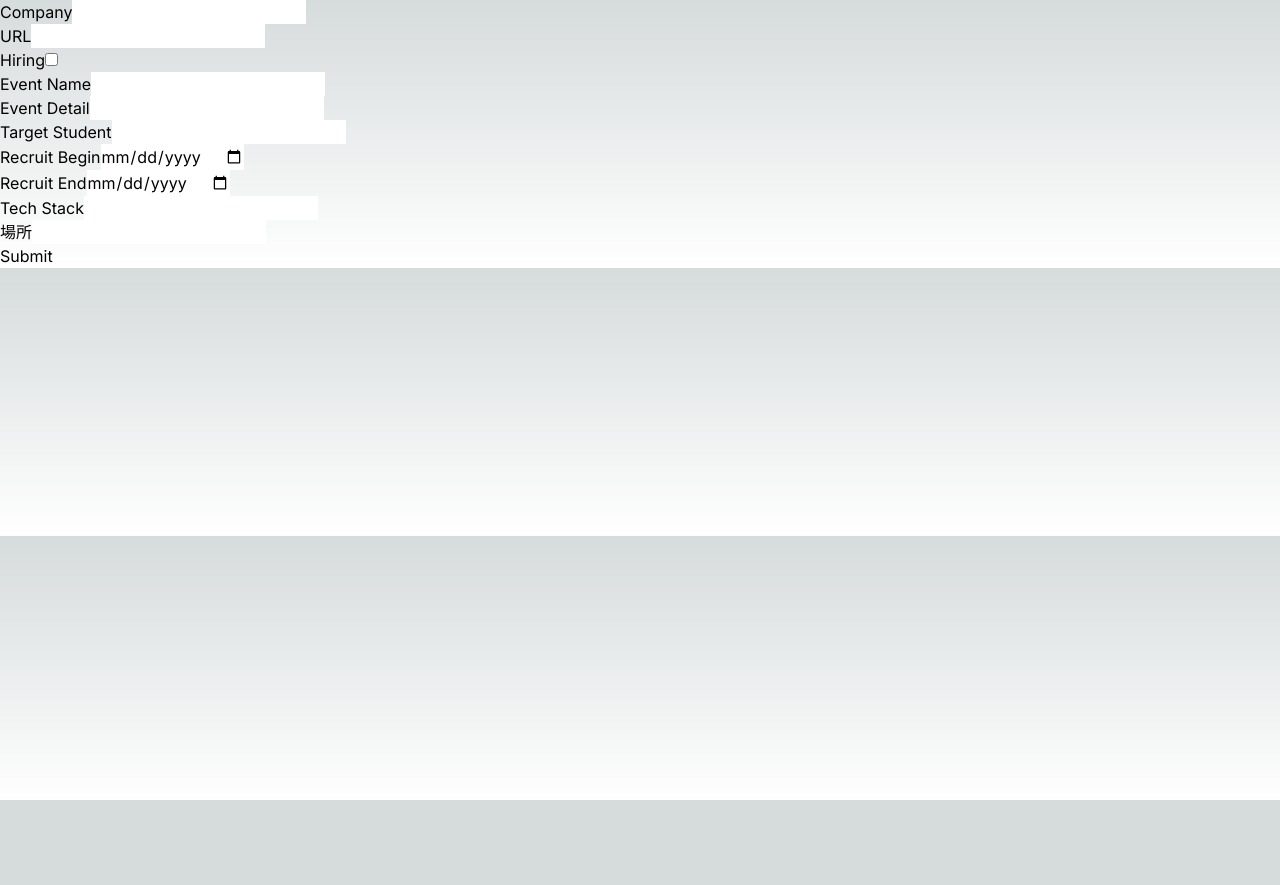
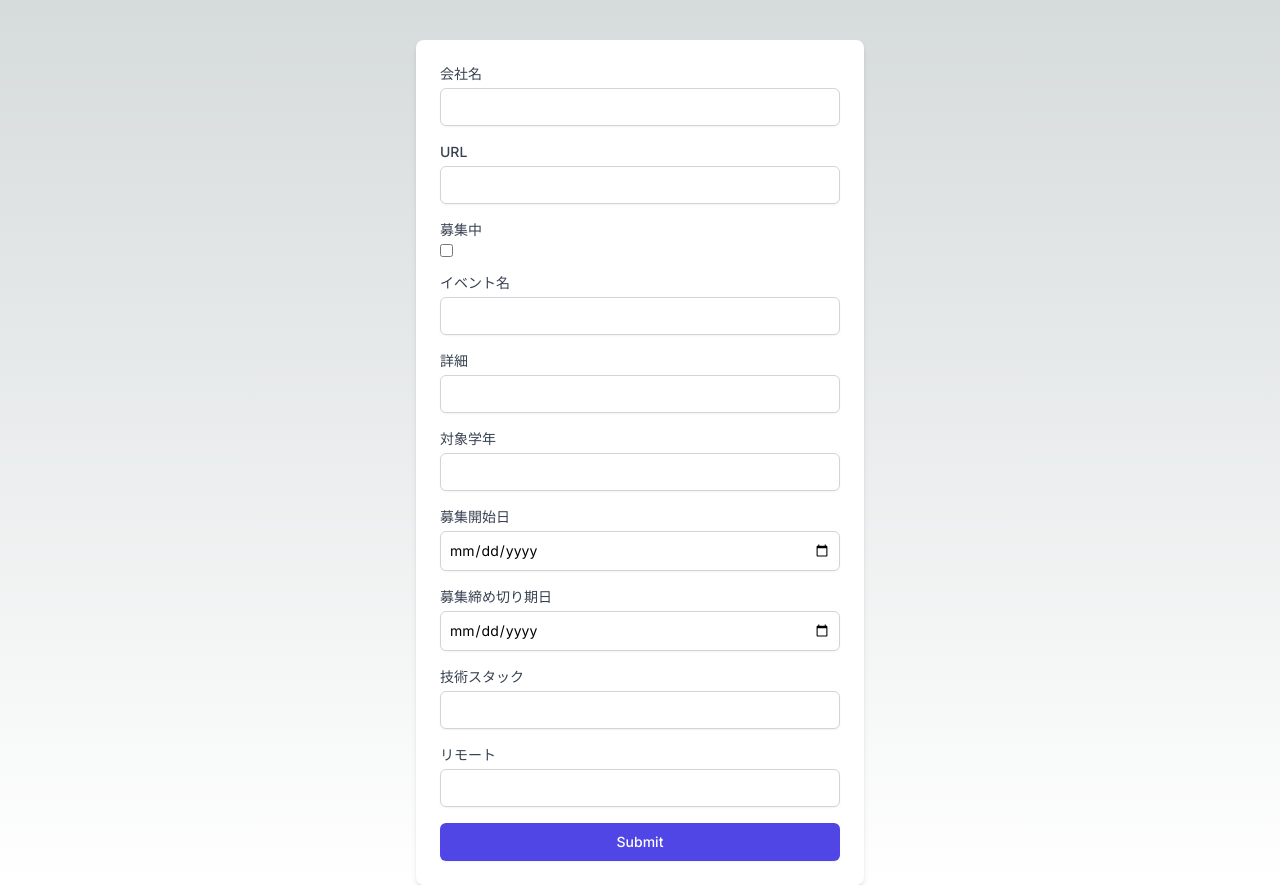
Before and after one commit to YusukeMizutani11/trackjob-hackathon, a Next.js app in the folder my-app/: page /form in a window 1280 px wide. Before the commit the page ends 800 px from the top, so only its background shows below. Built offline with nearby package versions, Linux system fonts and the light colour scheme.

Commit message:
fix the design of submitting form

```diff
--- a/my-app/app/components/FetchData.tsx
+++ b/my-app/app/components/FetchData.tsx
@@ -8,13 +8,13 @@ const FetchData = () => {
 				<table className="table-fixed w-full border-collapse border border-blue-200">
 					<thead className="text-red-200">
 						<tr className="border-separate border border-slate-500">
-							<th scope="col" className="sticky top-0 border border-gray-500 bg-blue-300">Company</th>
+							<th scope="col" className="sticky top-0 border border-gray-500 bg-blue-300">会社名</th>
 							<th scope="col" className="sticky top-0 border border-gray-500 bg-blue-300">URL</th>
-							<th scope="col" className="sticky top-0 border border-gray-500 bg-blue-300">Event Name</th>
-							<th scope="col" className="sticky top-0 border border-gray-500 bg-blue-300">Target Student</th>
-							<th scope="col" className="sticky top-0 border border-gray-500 bg-blue-300">Recruit End</th>
-							<th scope="col" className="sticky top-0 border border-gray-500 bg-blue-300">Tech Stack</th>
-							<th scope="col" className="sticky top-0 border border-gray-500 bg-blue-300">Remote</th>
+							<th scope="col" className="sticky top-0 border border-gray-500 bg-blue-300">イベント名</th>
+							<th scope="col" className="sticky top-0 border border-gray-500 bg-blue-300">対象学年</th>
+							<th scope="col" className="sticky top-0 border border-gray-500 bg-blue-300">募集締め切り期日</th>
+							<th scope="col" className="sticky top-0 border border-gray-500 bg-blue-300">技術スタック</th>
+							<th scope="col" className="sticky top-0 border border-gray-500 bg-blue-300">リモート</th>
 						</tr>
 					</thead>
 					<tbody>
--- a/my-app/app/form/page.tsx
+++ b/my-app/app/form/page.tsx
@@ -32,61 +32,60 @@ const Page = () => {
   }
 
   return (
-    <div>
-      <form onSubmit={handleSubmit(onsubmit)}>
+    <div className="max-w-md mx-auto mt-10 p-6 bg-white rounded-lg shadow-md">
+      <form onSubmit={handleSubmit(onsubmit)} className="space-y-4">
         <div>
-          <label>Company</label>
-          <input {...register("company")} />
-          {errors.company && <p>{errors.company.message}</p>}
+          <label htmlFor="company" className="block text-sm font-medium text-gray-700">会社名</label>
+          <input id="company" {...register("company")} className="mt-1 p-2 block w-full border border-gray-300 rounded-md shadow-sm focus:ring-indigo-500 focus:border-indigo-500 sm:text-sm" />
+          {errors.company && <p className="mt-2 text-sm text-red-600">{errors.company.message}</p>}
         </div>
         <div>
-          <label>URL</label>
-          <input {...register("url")} />
-          {errors.url && <p>{errors.url.message}</p>}
+          <label htmlFor="url" className="block text-sm font-medium text-gray-700">URL</label>
+          <input id="url" {...register("url")} className="mt-1 p-2 block w-full border border-gray-300 rounded-md shadow-sm focus:ring-indigo-500 focus:border-indigo-500 sm:text-sm" />
+          {errors.url && <p className="mt-2 text-sm text-red-600">{errors.url.message}</p>}
         </div>
         <div>
-          <label>Hiring</label>
-          <input type="checkbox" {...register("hiring")} />
-          {errors.hiring && <p>{errors.hiring.message}</p>}
+          <label htmlFor="hiring" className="block text-sm font-medium text-gray-700">募集中</label>
+          <input type="checkbox" id="hiring" {...register("hiring")} className="mt-1 block" />
+          {errors.hiring && <p className="mt-2 text-sm text-red-600">{errors.hiring.message}</p>}
         </div>
         <div>
-          <label>Event Name</label>
-          <input {...register("event_name")} />
-          {errors.event_name && <p>{errors.event_name.message}</p>}
+          <label htmlFor="event_name" className="block text-sm font-medium text-gray-700">イベント名</label>
+          <input id="event_name" {...register("event_name")} className="mt-1 p-2 block w-full border border-gray-300 rounded-md shadow-sm focus:ring-indigo-500 focus:border-indigo-500 sm:text-sm" />
+          {errors.event_name && <p className="mt-2 text-sm text-red-600">{errors.event_name.message}</p>}
         </div>
         <div>
-          <label>Event Detail</label>
-          <input {...register("event_detail")} />
-          {errors.event_detail && <p>{errors.event_detail.message}</p>}
+          <label htmlFor="event_detail" className="block text-sm font-medium text-gray-700">詳細</label>
+          <input id="event_detail" {...register("event_detail")} className="mt-1 p-2 block w-full border border-gray-300 rounded-md shadow-sm focus:ring-indigo-500 focus:border-indigo-500 sm:text-sm" />
+          {errors.event_detail && <p className="mt-2 text-sm text-red-600">{errors.event_detail.message}</p>}
         </div>
         <div>
-          <label>Target Student</label>
-          <input {...register("target_student")} />
-          {errors.target_student && <p>{errors.target_student.message}</p>}
+          <label htmlFor="target_student" className="block text-sm font-medium text-gray-700">対象学年</label>
+          <input id="target_student" {...register("target_student")} className="mt-1 p-2 block w-full border border-gray-300 rounded-md shadow-sm focus:ring-indigo-500 focus:border-indigo-500 sm:text-sm" />
+          {errors.target_student && <p className="mt-2 text-sm text-red-600">{errors.target_student.message}</p>}
         </div>
         <div>
-          <label>Recruit Begin</label>
-          <input type="date" {...register("recruit_begin")} />
-          {errors.recruit_begin && <p>{errors.recruit_begin.message}</p>}
+          <label htmlFor="recruit_begin" className="block text-sm font-medium text-gray-700">募集開始日</label>
+          <input type="date" id="recruit_begin" {...register("recruit_begin")} className="mt-1 p-2 block w-full border border-gray-300 rounded-md shadow-sm focus:ring-indigo-500 focus:border-indigo-500 sm:text-sm" />
+          {errors.recruit_begin && <p className="mt-2 text-sm text-red-600">{errors.recruit_begin.message}</p>}
         </div>
         <div>
-          <label>Recruit End</label>
-          <input type="date" {...register("recruit_end")} />
-          {errors.recruit_end && <p>{errors.recruit_end.message}</p>}
+          <label htmlFor="recruit_end" className="block text-sm font-medium text-gray-700">募集締め切り期日</label>
+          <input type="date" id="recruit_end" {...register("recruit_end")} className="mt-1 p-2 block w-full border border-gray-300 rounded-md shadow-sm focus:ring-indigo-500 focus:border-indigo-500 sm:text-sm" />
+          {errors.recruit_end && <p className="mt-2 text-sm text-red-600">{errors.recruit_end.message}</p>}
         </div>
         <div>
-          <label>Tech Stack</label>
-          <input {...register("tech_stack")} />
-          {errors.tech_stack && <p>{errors.tech_stack.message}</p>}
+          <label htmlFor="tech_stack" className="block text-sm font-medium text-gray-700">技術スタック</label>
+          <input id="tech_stack" {...register("tech_stack")} className="mt-1 p-2 block w-full border border-gray-300 rounded-md shadow-sm focus:ring-indigo-500 focus:border-indigo-500 sm:text-sm" />
+          {errors.tech_stack && <p className="mt-2 text-sm text-red-600">{errors.tech_stack.message}</p>}
         </div>
         <div>
-          <label>場所</label>
-          <input {...register("remote")} />
-          {errors.remote && <p>{errors.remote.message}</p>}
+          <label htmlFor="remote" className="block text-sm font-medium text-gray-700">リモート</label>
+          <input id="remote" {...register("remote")} className="mt-1 p-2 block w-full border border-gray-300 rounded-md shadow-sm focus:ring-indigo-500 focus:border-indigo-500 sm:text-sm" />
+          {errors.remote && <p className="mt-2 text-sm text-red-600">{errors.remote.message}</p>}
         </div>
-        <button type="submit">Submit</button>
+        <button type="submit" className="w-full bg-indigo-600 text-white py-2 px-4 border border-transparent rounded-md shadow-sm text-sm font-medium hover:bg-indigo-700 focus:outline-none focus:ring-2 focus:ring-offset-2 focus:ring-indigo-500">Submit</button>
       </form>
-
     </div>
   )
 }
```
